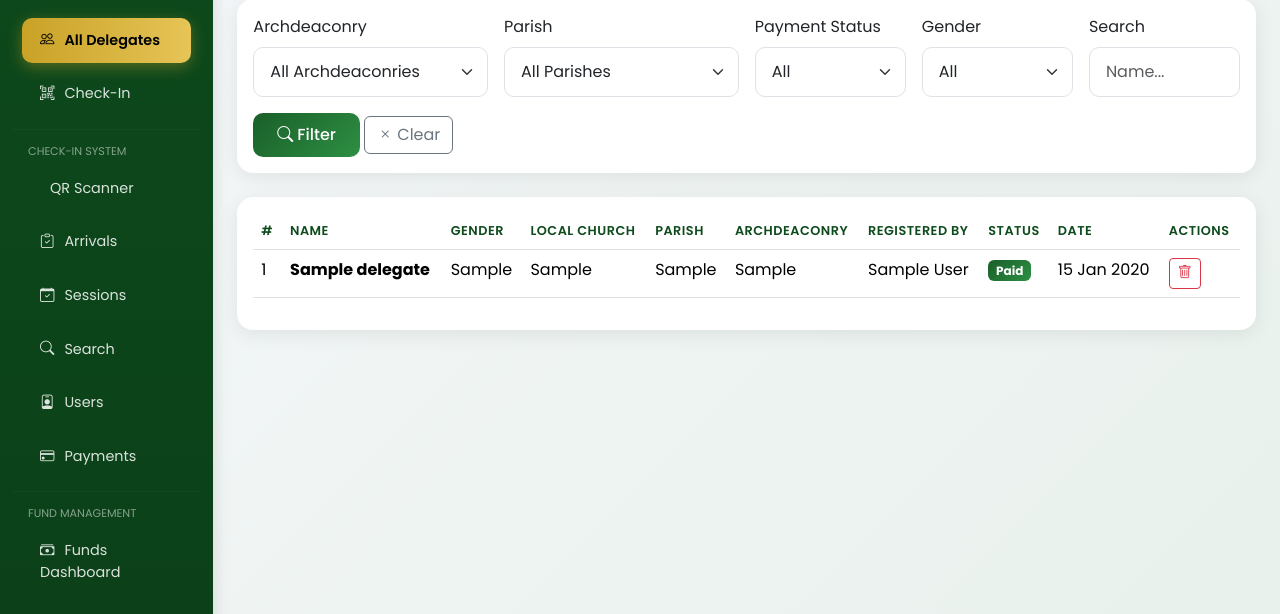
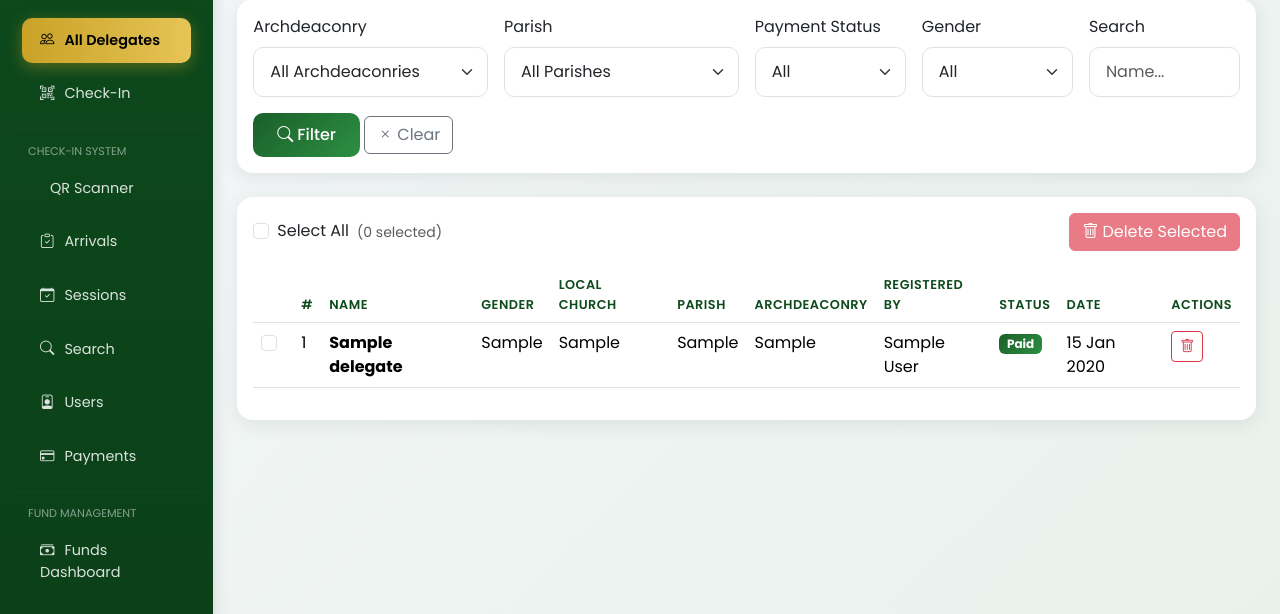
Before and after one commit to blaire-glitch/KAYO, a Flask app: page /admin/delegates in a window 1280 px wide. Shown: the part 222-836 px from the top of the page. Run offline with Flask 3, Linux system fonts and the light colour scheme; a user stored in the database is signed in; tables that the repository leaves empty hold one stand-in row (values such as "Sample post"); grey boxes marked "Sample" are stand-in pictures; some libraries are stand-ins or nearby versions.

Commit message:
bulk delete

```diff
--- a/app/routes/admin.py
+++ b/app/routes/admin.py
@@ -175,6 +175,50 @@ def admin_delete_delegate(id):
     except Exception as e:
         db.session.rollback()
         flash(f'Error deleting delegate: {str(e)}', 'danger')
+
+    return redirect(url_for('admin.all_delegates'))
+
+
+@admin_bp.route('/delegates/bulk-delete', methods=['POST'])
+@login_required
+@admin_required
+def bulk_delete_delegates():
+    """Bulk delete delegates from admin panel"""
+    delegate_ids = request.form.getlist('delegate_ids', type=int)
+
+    if not delegate_ids:
+        flash('No delegates selected for deletion.', 'warning')
+        return redirect(url_for('admin.all_delegates'))
+
+    try:
+        deleted_count = 0
+        skipped_count = 0
+
+        for delegate_id in delegate_ids:
+            delegate = Delegate.query.get(delegate_id)
+            if delegate:
+                # Unlink from payment (don't delete payment as it may cover other delegates)
+                delegate.payment_id = None
+
+                # Delete check-in records
+                CheckInRecord.query.filter_by(delegate_id=delegate_id).delete()
+
+                # Delete the delegate
+                db.session.delete(delegate)
+                deleted_count += 1
+            else:
+                skipped_count += 1
+
+        db.session.commit()
+
+        if deleted_count > 0:
+            flash(f'Successfully deleted {deleted_count} delegate(s).', 'success')
+        if skipped_count > 0:
+            flash(f'{skipped_count} delegate(s) were not found and skipped.', 'info')
+
+    except Exception as e:
+        db.session.rollback()
+        flash(f'Error deleting delegates: {str(e)}', 'danger')
 
     return redirect(url_for('admin.all_delegates'))
 
--- a/app/templates/admin/delegates.html
+++ b/app/templates/admin/delegates.html
@@ -75,10 +75,27 @@
 <div class="card">
     <div class="card-body">
         {% if delegates.items %}
+        <!-- Bulk Actions -->
+        <form id="bulkDeleteForm" action="{{ url_for('admin.bulk_delete_delegates') }}" method="POST">
+            <input type="hidden" name="csrf_token" value="{{ csrf_token() }}">
+            <div class="d-flex justify-content-between align-items-center mb-3">
+                <div class="d-flex align-items-center gap-2">
+                    <div class="form-check">
+                        <input class="form-check-input" type="checkbox" id="selectAll">
+                        <label class="form-check-label" for="selectAll">Select All</label>
+                    </div>
+                    <span id="selectedCount" class="text-muted small">(0 selected)</span>
+                </div>
+                <button type="submit" class="btn btn-danger" id="bulkDeleteBtn" disabled onclick="return confirm('Are you sure you want to delete the selected delegates? This cannot be undone.');">
+                    <i class="bi bi-trash me-1"></i>Delete Selected
+                </button>
+            </div>
+
         <div class="table-responsive">
             <table class="table table-hover">
                 <thead>
                     <tr>
+                        <th style="width: 40px;"></th>
                         <th>#</th>
                         <th>Name</th>
                         <th>Gender</th>
@@ -94,6 +111,11 @@
                 <tbody>
                     {% for delegate in delegates.items %}
                     <tr>
+                        <td>
+                            <div class="form-check">
+                                <input class="form-check-input delegate-checkbox" type="checkbox" name="delegate_ids" value="{{ delegate.id }}">
+                            </div>
+                        </td>
                         <td>{{ loop.index + (delegates.page - 1) * delegates.per_page }}</td>
                         <td><strong>{{ delegate.name }}</strong></td>
                         <td>{{ delegate.gender | capitalize }}</td>
@@ -122,6 +144,8 @@
                 </tbody>
             </table>
         </div>
+
+        </form>
 
         <!-- Pagination -->
         {% if delegates.pages > 1 %}
@@ -163,3 +187,47 @@
     </div>
 </div>
 {% endblock %}
+
+{% block scripts %}
+<script>
+document.addEventListener('DOMContentLoaded', function() {
+    const selectAllCheckbox = document.getElementById('selectAll');
+    const delegateCheckboxes = document.querySelectorAll('.delegate-checkbox');
+    const bulkDeleteBtn = document.getElementById('bulkDeleteBtn');
+    const selectedCountSpan = document.getElementById('selectedCount');
+
+    function updateSelectedCount() {
+        const checkedCount = document.querySelectorAll('.delegate-checkbox:checked').length;
+        selectedCountSpan.textContent = `(${checkedCount} selected)`;
+        bulkDeleteBtn.disabled = checkedCount === 0;
+
+        // Update select all checkbox state
+        if (checkedCount === 0) {
+            selectAllCheckbox.checked = false;
+            selectAllCheckbox.indeterminate = false;
+        } else if (checkedCount === delegateCheckboxes.length) {
+            selectAllCheckbox.checked = true;
+            selectAllCheckbox.indeterminate = false;
+        } else {
+            selectAllCheckbox.checked = false;
+            selectAllCheckbox.indeterminate = true;
+        }
+    }
+
+    // Select All checkbox handler
+    if (selectAllCheckbox) {
+        selectAllCheckbox.addEventListener('change', function() {
+            delegateCheckboxes.forEach(checkbox => {
+                checkbox.checked = this.checked;
+            });
+            updateSelectedCount();
+        });
+    }
+
+    // Individual checkbox handlers
+    delegateCheckboxes.forEach(checkbox => {
+        checkbox.addEventListener('change', updateSelectedCount);
+    });
+});
+</script>
+{% endblock %}
```
